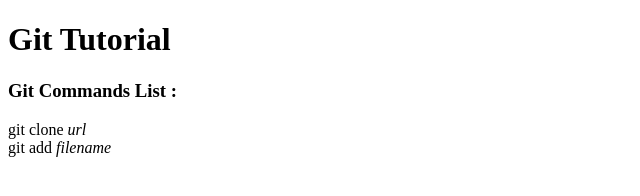
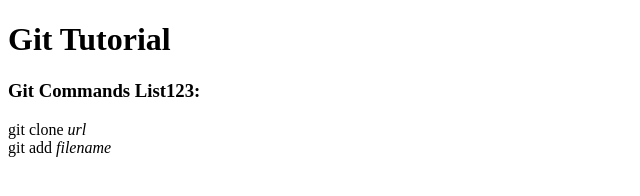
Before and after one commit to GAF2023/hello_world-, a plain HTML site: page index.html in a window 1280 px wide. Shown: the full height of the page, 0-640 px from the left. Drawn offline with Linux system fonts and the light colour scheme.

Commit message:
Update tag h3 line

```diff
--- a/index.html
+++ b/index.html
@@ -7,7 +7,7 @@
 
 <body>
 <h1>Git Tutorial </h1>
-<h3>Git Commands List : </h3>
+<h3>Git Commands List123: </h3>
 git clone  <i>url</i>
 <br>
 git add <i>filename</i>
```
